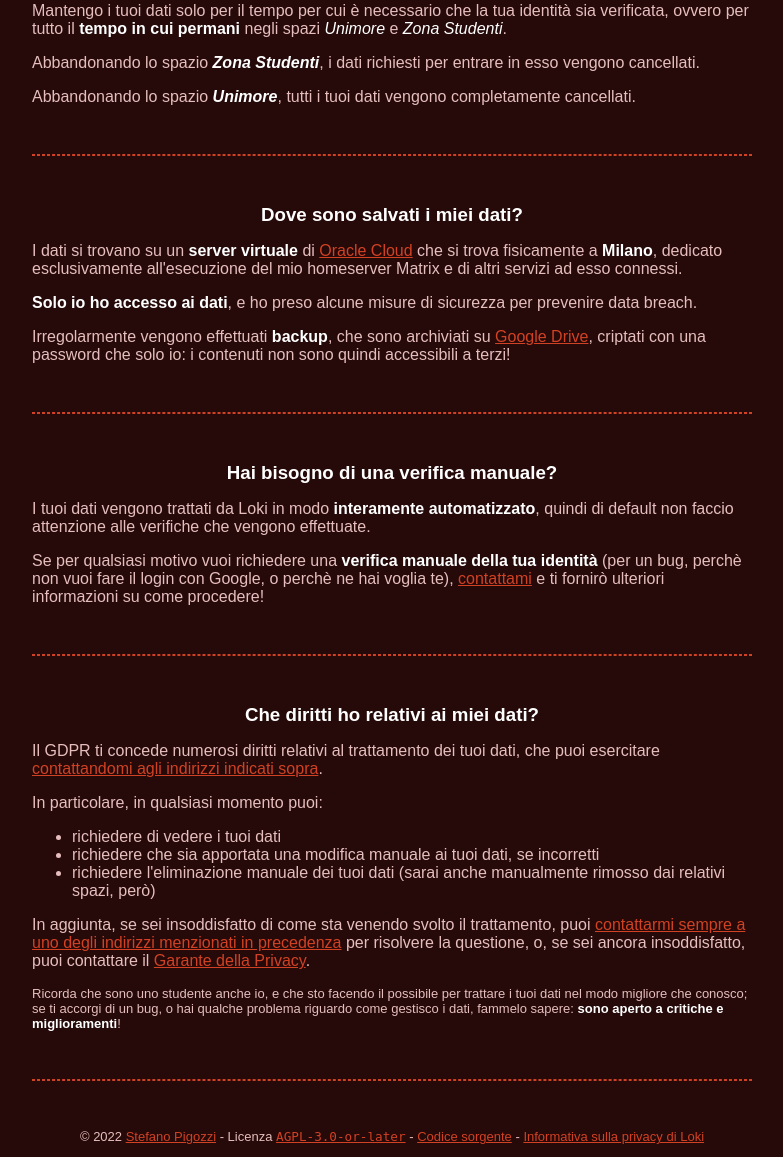
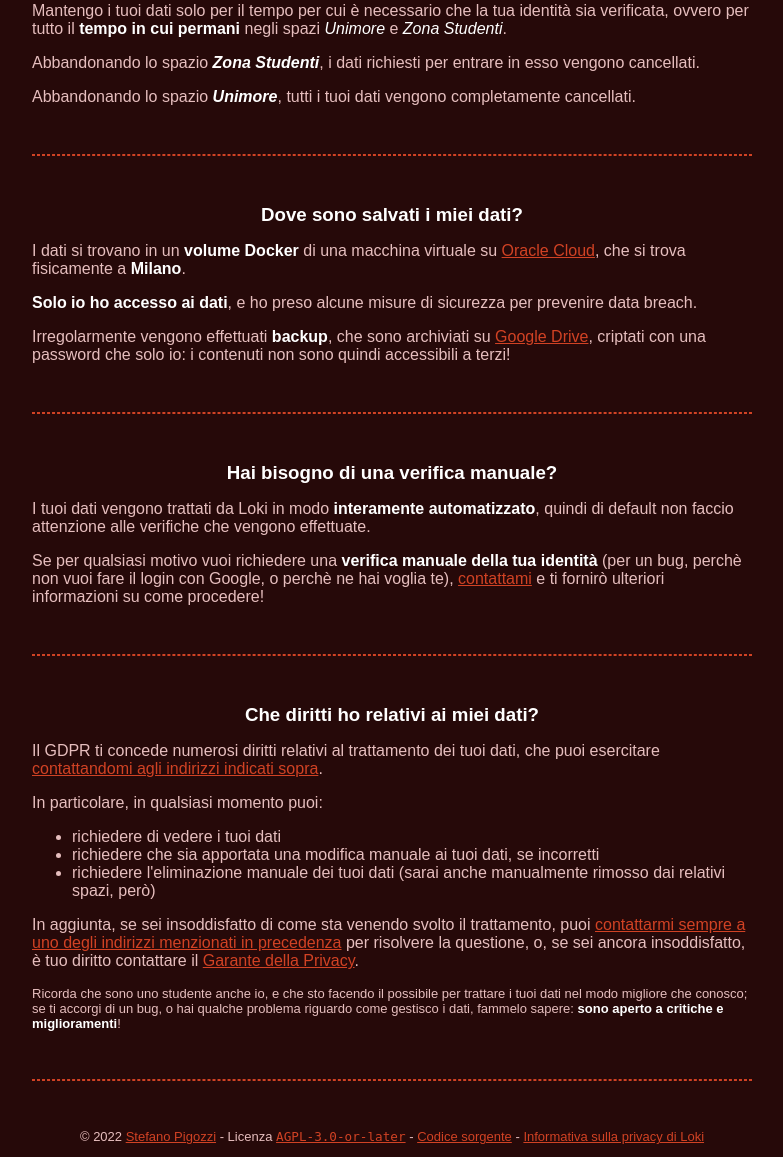
Before and after one commit to uniberry-info/lokibot, a Flask app: page /privacy in a window 1280 px wide. Shown: the part 1449-2606 px from the top of the page, without its empty margins (248-1031 px from the left). Run offline with Flask 3, Linux system fonts and the light colour scheme; parts of the project's set-up code (start-up, migrations or seed data) failed here and were passed over.

Commit message:
Better reflect the state of the operating system

```diff
--- a/lokiunimore/web/templates/privacy.html
+++ b/lokiunimore/web/templates/privacy.html
@@ -83,7 +83,7 @@
         Dove sono salvati i miei dati?
     </h3>
     <p>
-        I dati si trovano su un <b>server virtuale</b> di <a href="https://www.oracle.com/cloud/">Oracle Cloud</a> che si trova fisicamente a <b>Milano</b>, dedicato esclusivamente all'esecuzione del mio homeserver Matrix e di altri servizi ad esso connessi.
+        I dati si trovano in un <b>volume Docker</b> di una macchina virtuale su <a href="https://www.oracle.com/cloud/">Oracle Cloud</a>, che si trova fisicamente a <b>Milano</b>.
     </p>
     <p>
         <b>Solo io ho accesso ai dati</b>, e ho preso alcune misure di sicurezza per prevenire data breach.
@@ -117,7 +117,7 @@
         <li>richiedere l'eliminazione manuale dei tuoi dati (sarai anche manualmente rimosso dai relativi spazi, però)</li>
     </ul>
     <p>
-        In aggiunta, se sei insoddisfatto di come sta venendo svolto il trattamento, puoi <a href="#contact-me">contattarmi sempre a uno degli indirizzi menzionati in precedenza</a> per risolvere la questione, o, se sei ancora insoddisfatto, puoi contattare il <a href="https://www.garanteprivacy.it/">Garante della Privacy</a>.
+        In aggiunta, se sei insoddisfatto di come sta venendo svolto il trattamento, puoi <a href="#contact-me">contattarmi sempre a uno degli indirizzi menzionati in precedenza</a> per risolvere la questione, o, se sei ancora insoddisfatto, è tuo diritto contattare il <a href="https://www.garanteprivacy.it/">Garante della Privacy</a>.
     </p>
     <p class="xs">
         Ricorda che sono uno studente anche io, e che sto facendo il possibile per trattare i tuoi dati nel modo migliore che conosco; se ti accorgi di un bug, o hai qualche problema riguardo come gestisco i dati, fammelo sapere: <b>sono aperto a critiche e miglioramenti</b>!
```
